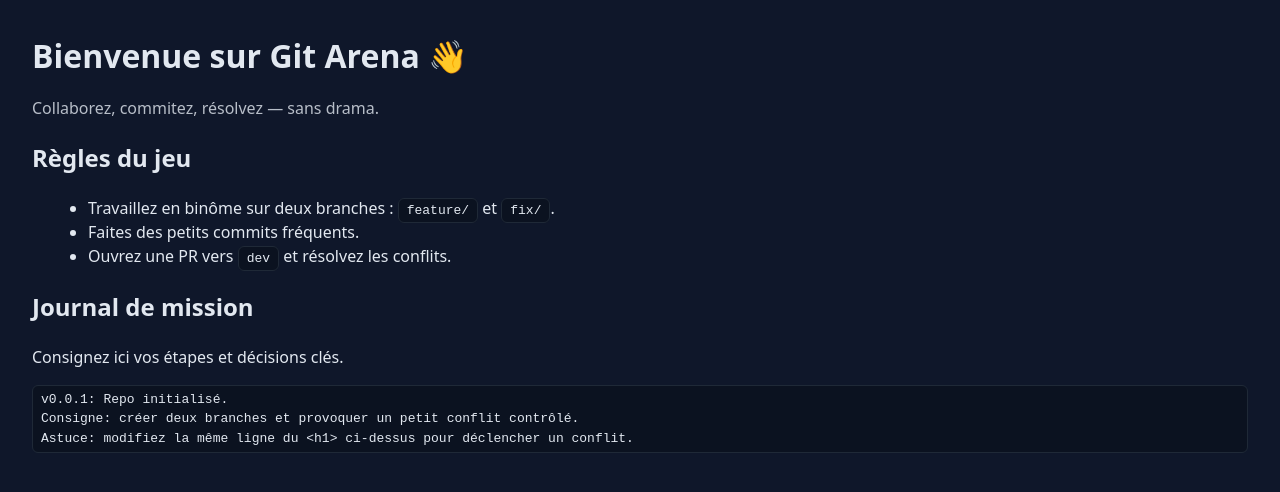
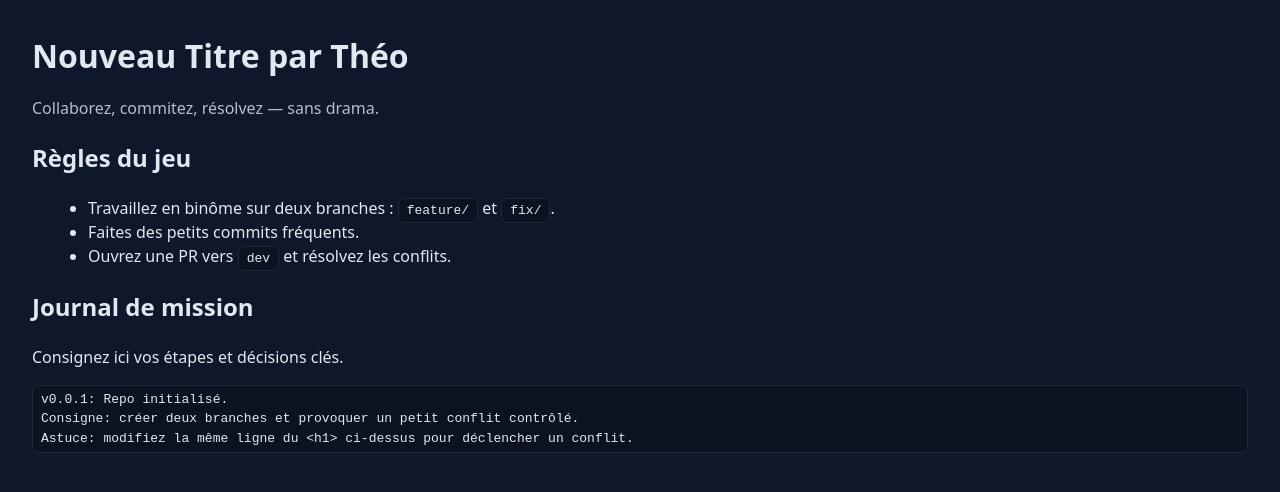
Before and after one commit to T2O-404/Git-Arena, a plain HTML site: page index.html in a window 1280 px wide. Drawn offline with Linux system fonts and the light colour scheme.

Commit message:
H1 change on index.html

```diff
--- a/index.html
+++ b/index.html
@@ -9,7 +9,7 @@
   <body>
     <header>
       <!-- ⚠️ Conflit facile : beaucoup vont modifier cette ligne -->
-      <h1>Bienvenue sur Git Arena 👋</h1>
+      <h1>Nouveau Titre par Théo</h1>
       <p class="tagline">Collaborez, commitez, résolvez — sans drama.</p>
     </header>
     <main>
```
